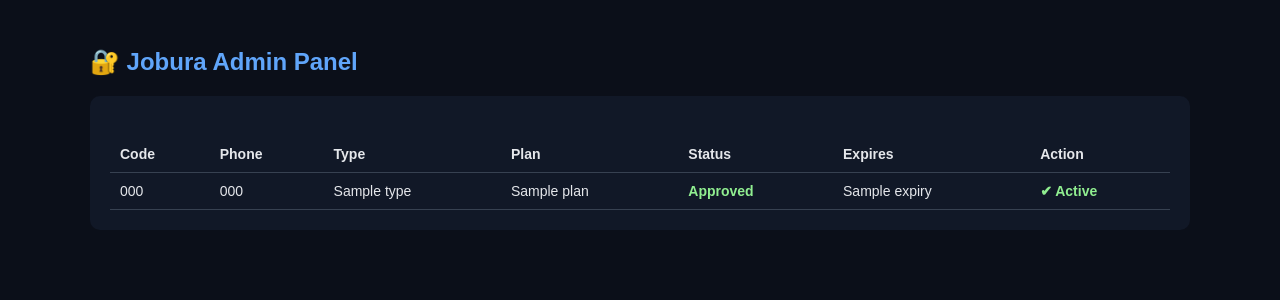
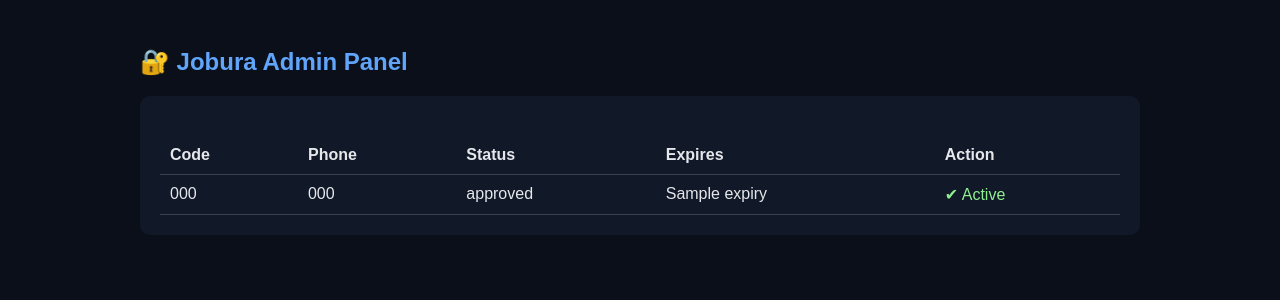
Before and after one commit to joshuawasike/nse-investment-app-v1, a Flask app: template templates/admin.html in a window 1280 px wide. Shown: the top 300 px of the page. Run offline with Flask 3, Linux system fonts and the light colour scheme; the template is opened without the code that fills it: most values are stand-ins (such as "Sample title", 1, 10 or a date in 2020).

Commit message:
Update admin.html

```diff
--- a/templates/admin.html
+++ b/templates/admin.html
@@ -11,9 +11,8 @@ body {
     padding: 20px;
 }
 
-/* ✅ FIX: center layout properly */
 .container {
-    max-width: 1100px;
+    max-width: 1000px;
     margin: auto;
 }
 
@@ -29,35 +28,22 @@ th, td {
     padding: 10px;
     border-bottom: 1px solid #374151;
     text-align: left;
-    font-size: 14px;
 }
+
+button {
+    padding: 6px 10px;
+    border: none;
+    border-radius: 6px;
+    cursor: pointer;
+}
+
+.approve { background: green; color: white; }
+.reject { background: red; color: white; }
 
 .card {
     background: #111827;
     padding: 20px;
     border-radius: 10px;
-}
-
-/* buttons */
-button {
-    padding: 6px 10px;
-    border: none;
-    border-radius: 6px;
-    cursor: pointer;
-    font-weight: bold;
-}
-
-.approve { background: green; color: white; }
-.reject { background: red; color: white; }
-
-/* status labels */
-.status-approved { color: lightgreen; font-weight: bold; }
-.status-pending { color: orange; font-weight: bold; }
-.status-rejected { color: red; font-weight: bold; }
-
-.small {
-    font-size: 12px;
-    opacity: 0.8;
 }
 </style>
 </head>
@@ -74,8 +60,6 @@ button {
 <tr>
 <th>Code</th>
 <th>Phone</th>
-<th>Type</th>
-<th>Plan</th>
 <th>Status</th>
 <th>Expires</th>
 <th>Action</th>
@@ -83,52 +67,23 @@ button {
 
 {% for u in users %}
 <tr>
-
 <td>{{ u.code }}</td>
 <td>{{ u.phone }}</td>
+<td>{{ u.status }}</td>
+<td>{{ u.expiry if u.expiry else "-" }}</td>
 
-<!-- TYPE -->
-<td>{{ u.type if u.type else "individual" }}</td>
-
-<!-- PLAN -->
-<td>{{ u.plan if u.plan else "pending" }}</td>
-
-<!-- STATUS -->
 <td>
-{% if u.status == "approved" %}
-<span class="status-approved">Approved</span>
-{% elif u.status == "rejected" %}
-<span class="status-rejected">Rejected</span>
-{% else %}
-<span class="status-pending">Pending</span>
-{% endif %}
-</td>
-
-<!-- EXPIRY -->
-<td>
-{{ u.expiry if u.expiry else "-" }}
-</td>
-
-<!-- ACTIONS -->
-<td>
-
 {% if u.status != "approved" %}
-    <a href="/approve/{{ u.code }}/monthly">
-        <button class="approve">Approve Monthly</button>
-    </a>
-
-    <a href="/approve/{{ u.code }}/yearly">
-        <button class="approve">Approve Yearly</button>
+<a href="/approve/{{ u.code }}">
+<button class="approve">Approve</button>
 </a>
 
 <a href="/reject/{{ u.code }}">
 <button class="reject">Reject</button>
 </a>
-
 {% else %}
-    <span class="status-approved">✔ Active</span>
+<span style="color:lightgreen;">✔ Active</span>
 {% endif %}
-
 </td>
 
 </tr>
```
Lines whose indentation alone changed are shown as unchanged.
